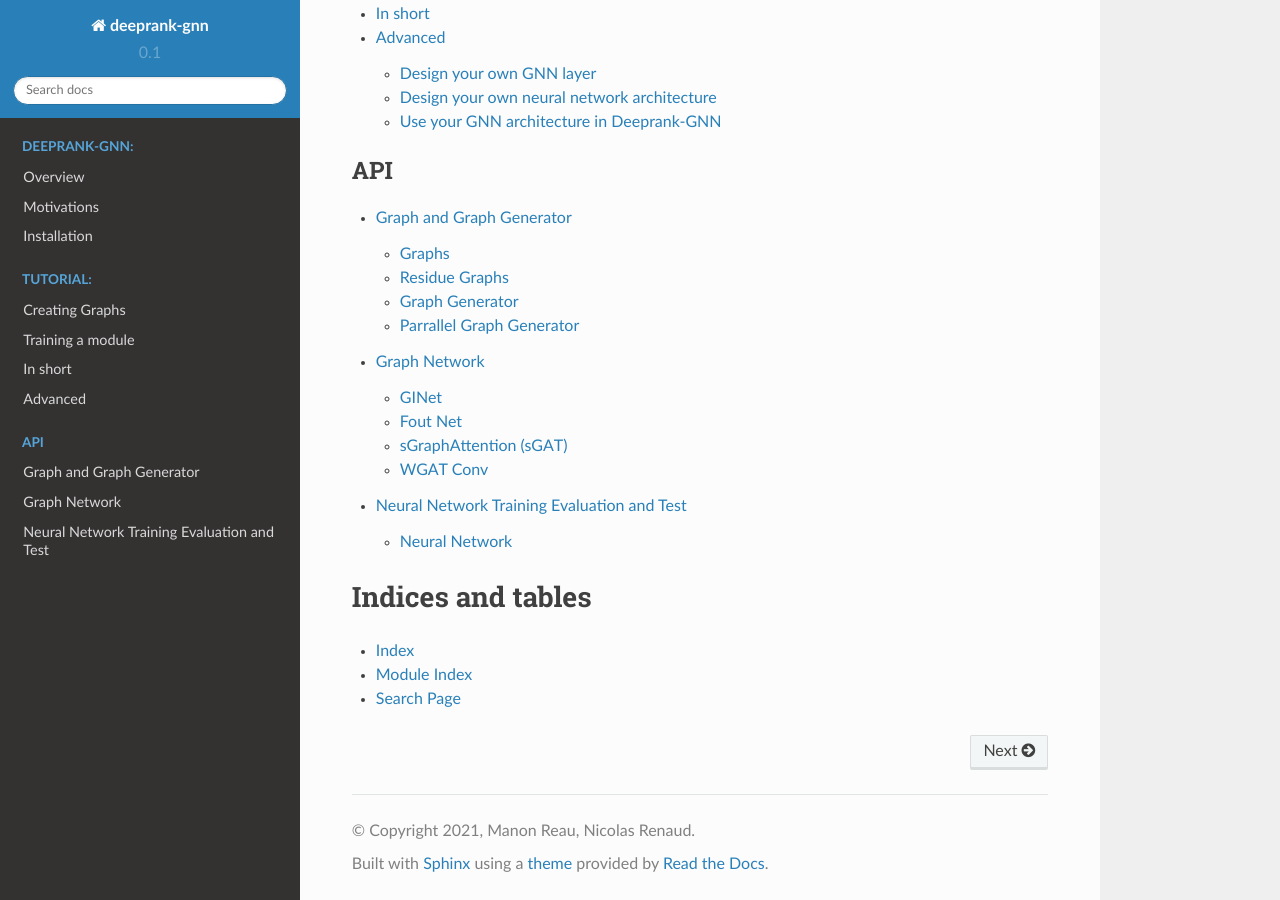
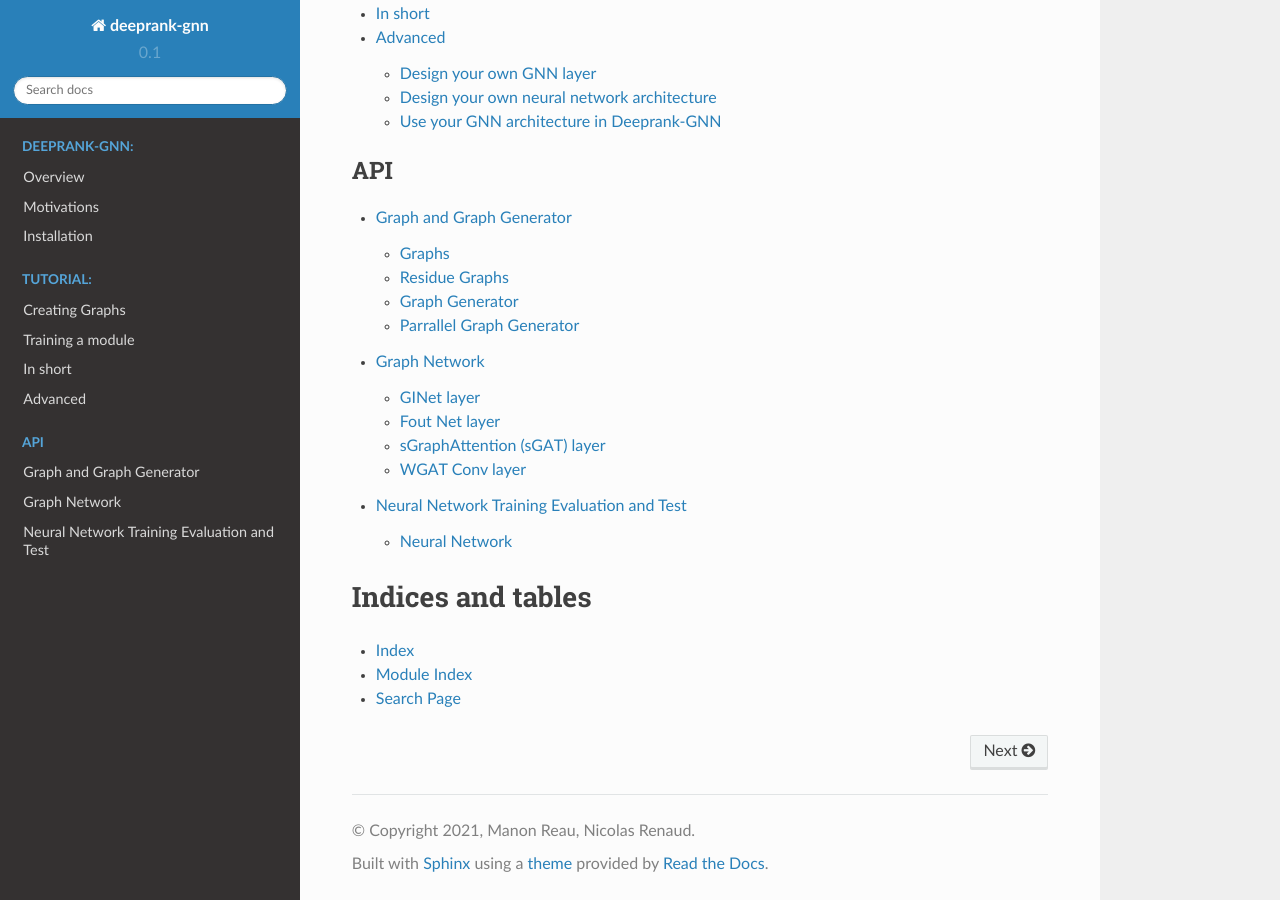
Before and after one commit to DeepRank/Deeprank-GNN, a Sphinx documentation site: the page built from docs/index.rst, in a window 1280 px wide and 900 px high, scrolled down 842 px. Built offline with Sphinx 7.4.7 and the Read the Docs theme 2.0.0, drawn with Linux system fonts in a browser that asks for light colours.

Commit message:
Update api.graph_network.rst

```diff
--- a/docs/api.graph_network.rst
+++ b/docs/api.graph_network.rst
@@ -1,7 +1,7 @@
 Graph Network
 =====================================
 
-GINet
+GINet layer
 --------------------------------------
 
 Graph Interaction Networks layer
@@ -34,7 +34,7 @@ Herein, we add the edge feature to the step 1)
     :undoc-members:
 
 
-Fout Net
+Fout Net layer
 ---------------------------------------
 
 This layer is described by eq. (1) of "Protein Interface Predition using Graph Convolutional Network", by Alex Fout et al. NIPS 2018
@@ -46,7 +46,7 @@ This layer is described by eq. (1) of "Protein Interface Predition using Graph C
     :members:
     :undoc-members:
 
-sGraphAttention (sGAT)
+sGraphAttention (sGAT) layer
 ---------------------------------------
 
 This is a new layer that is similar to the graph attention network but simpler
@@ -60,7 +60,7 @@ This is a new layer that is similar to the graph attention network but simpler
     :members:
     :undoc-members:
 
-WGAT Conv
+WGAT Conv layer
 ---------------------------------------
 
 .. automodule:: deeprank_gnn.wgat_conv
```
